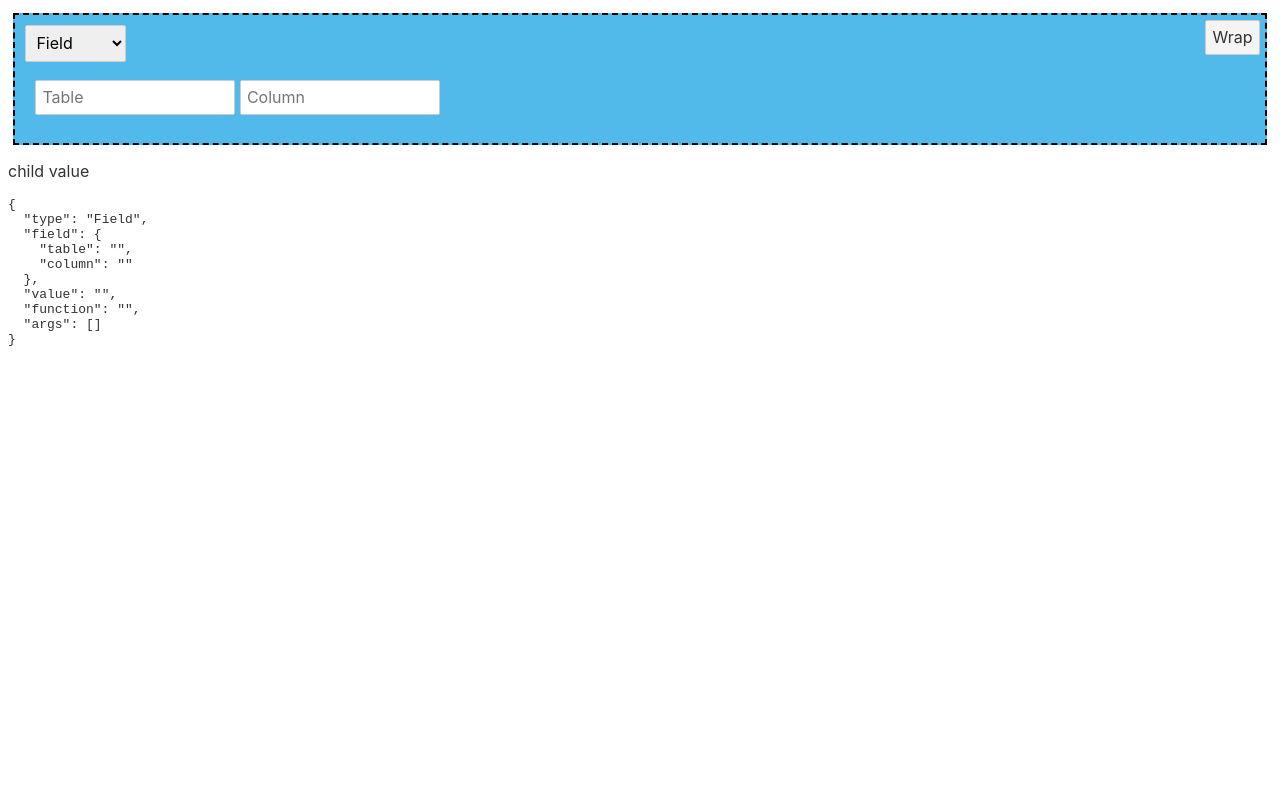
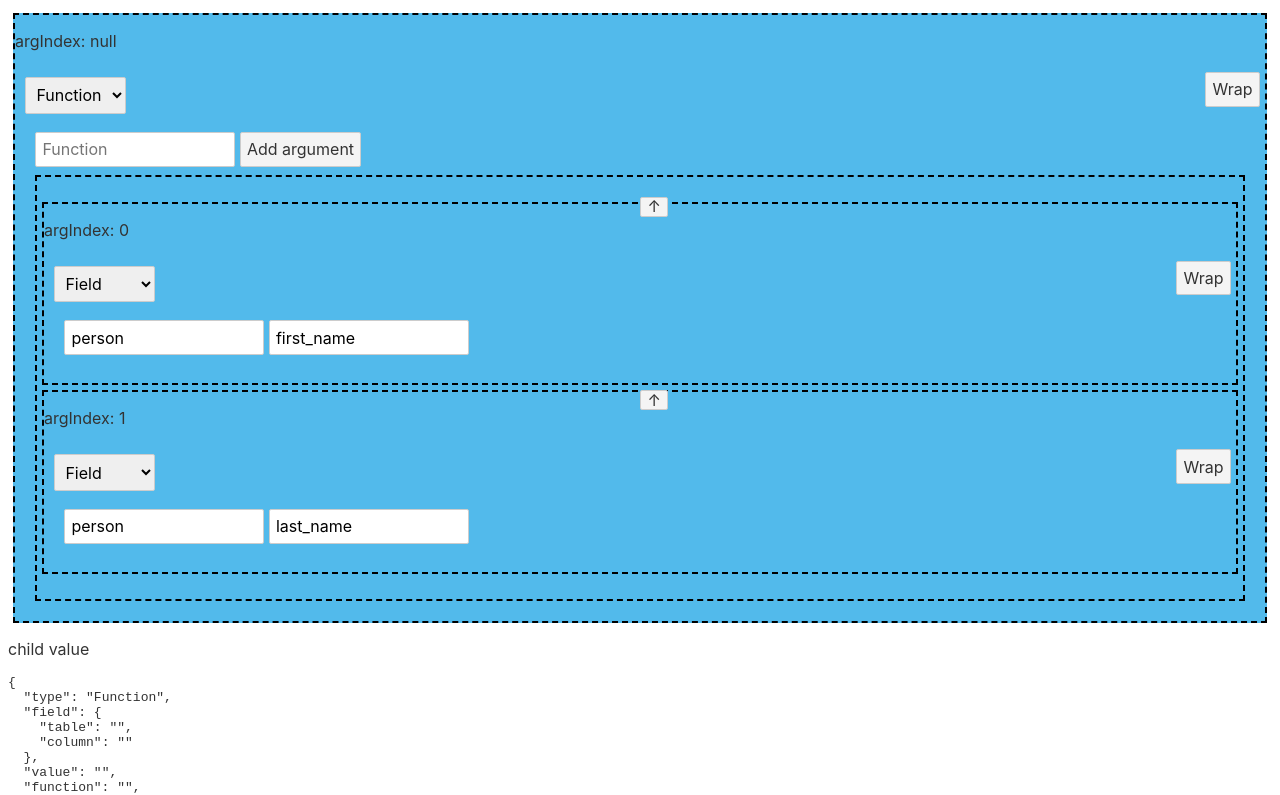
Before and after one commit to khbrendle/mast-ui, a Svelte app: page / in a window 1280 px wide. Shown: the top 795 px of the page. Built offline with nearby package versions, Linux system fonts and the light colour scheme.

Commit message:
buttons and methods created to move function arguments up and down. the buttons are working to manipulate the object, but the dom is not rendering the change. last time this happened was in the same recursive part and the solution was to move the variable that was changing into the props variable.

```diff
--- a/src/App.svelte
+++ b/src/App.svelte
@@ -6,8 +6,39 @@
 		// 3 level nesting
 		// let input =
 		//   '{"type":"Function","field":{"table":"","column":""},"value":"","function":"f.concat","args":[{"type":"Function","field":{"table":"","column":""},"value":"","function":"f.lit","args":[{"type":"Value","field":{"table":"","column":""},"value":"static text","function":"","args":[]}]}]}';
+		let input = `{
+						  "type": "Function",
+						  "field": {
+						    "table": "",
+						    "column": ""
+						  },
+						  "value": "",
+						  "function": "",
+						  "args": [
+						    {
+						      "type": "Field",
+						      "field": {
+						        "table": "person",
+						        "column": "first_name"
+						      },
+						      "value": "",
+						      "function": "",
+						      "args": []
+						    },
+						    {
+						      "type": "Field",
+						      "field": {
+						        "table": "person",
+						        "column": "last_name"
+						      },
+						      "value": "",
+						      "function": "",
+						      "args": []
+						    }
+						  ]
+						}`;
 		// start empty
-	var input = "";
+		// var input = "";
 		let child_value =
 		  input === ""
 		    ? new ColumnMappingValue()
@@ -15,24 +46,29 @@
 		$: child_value = child_value; // this will make sure the value gets updated on change
 
 		function syntaxHighlight(json) {
-		json = json.replace(/&/g, '&amp;').replace(/</g, '&lt;').replace(/>/g, '&gt;');
-		return json.replace(/("(\\u[a-zA-Z0-9]{4}|\\[^u]|[^\\"])*"(\s*:)?|\b(true|false|null)\b|-?\d+(?:\.\d*)?(?:[eE][+\-]?\d+)?)/g, function (match) {
-				var cls = 'number';
+		  json = json
+		    .replace(/&/g, "&amp;")
+		    .replace(/</g, "&lt;")
+		    .replace(/>/g, "&gt;");
+		  return json.replace(
+		    /("(\\u[a-zA-Z0-9]{4}|\\[^u]|[^\\"])*"(\s*:)?|\b(true|false|null)\b|-?\d+(?:\.\d*)?(?:[eE][+\-]?\d+)?)/g,
+		    function(match) {
+		      var cls = "number";
 		      if (/^"/.test(match)) {
 		        if (/:$/.test(match)) {
-								cls = 'key';
+		          cls = "key";
 		        } else {
-								cls = 'string';
+		          cls = "string";
 		        }
 		      } else if (/true|false/.test(match)) {
-						cls = 'boolean';
+		        cls = "boolean";
 		      } else if (/null/.test(match)) {
-						cls = 'null';
+		        cls = "null";
 		      }
-					return '<span class="' + cls + '">' + match + '</span>';
-			});
+		      return '<span class="' + cls + '">' + match + "</span>";
 		    }
-
+		  );
+		}
 </script>
 
 <div >
--- a/src/ColumnMappingComponent.svelte
+++ b/src/ColumnMappingComponent.svelte
@@ -1,8 +1,13 @@
 <script>
   import { onMount, beforeUpdate } from "svelte";
   import { ColumnMappingValue } from "./objects.js";
+
   export let props = new ColumnMappingValue().newField();
   $: props = props;
+
+  export let isArg = false;
+  console.log("object ", props, " is arg: ", isArg);
+  export let argIndex = null;
 
   let mappingTypes = [
     { id: 1, text: "Field" },
@@ -22,9 +27,21 @@
   function handleWrap() {
     props = new ColumnMappingValue().newWrapper(props);
   }
+
+  function handleMoveArgUp(idx) {
+    console.log("moving up index ", idx);
+    props.moveArgUp(idx);
+    console.log("new props: ", props);
+  }
+
+  function handleMoveArgDown(idx) {
+    console.log("moving down index ", idx);
+    props.moveArgDown(idx);
+  }
 </script>
 
 <div class='outer'>
+  <p>argIndex: {argIndex}</p>
   <select class='type-select' bind:value={props.type} on:change={handleSelectType}>
     {#each mappingTypes as type}
       <option id={type.id} value={type.text}>
@@ -32,6 +49,9 @@
       </option>
     {/each}
   </select>
+  {#if isArg}
+    <!-- <button class='up-arrow' type='button' on:click|preventDefault={() => handleMoveArgUp(argIndex)}>&#8593;</button> -->
+  {/if}
   <button class='wrap-button' type='button' on:click={handleWrap}>Wrap</button>
   <div class="inner">
   {#if props.type === 'Field'}
@@ -44,14 +64,18 @@
 
     <button type='button' on:click={handleAddArgument}>Add argument</button>
     <div class='func-args' >
-      {#each props.args as arg}
-        <svelte:self bind:props={arg}/>
+      {#each props.args as arg, idx}
+        <button class='up-arrow' type='button' on:click|preventDefault={() => handleMoveArgUp(idx)}>&#8593;</button>
+        <svelte:self bind:props={arg} isArg={true} argIndex={idx}/>
       {/each}
     </div>
   {:else }
     {alert("Type not supported")}
   {/if}
   </div>
+  <!-- {#if isArg}
+    <button class='down-arrow' type='button' on:click|preventDefault={() => handleMoveArgDown(argIndex)}>&#8595;</button>
+  {/if} -->
 </div>
 
 <style>
@@ -88,4 +112,17 @@
 									  float: right;
 									  margin: 5px;
 									}
+									.up-arrow {
+									  position: absolute;
+									  left: 50%;
+									  height: 20px;
+									  line-height: 5px;
+									}
+									.down-arrow {
+									  position: relative;
+									  bottom: -6px;
+									  left: 50%;
+									  height: 20px;
+									  line-height: 5px;
+									}
 </style>
--- a/src/objects.js
+++ b/src/objects.js
@@ -58,6 +58,27 @@ export class ColumnMappingValue {
     )
 
   }
+  // this method is used to move a function arguemnt up the list (from 2nd to 1st argument)
+  moveArgUp (idx) { // where idx is the index we want to move
+    // can't move the first object up
+    if (idx > 0) {
+      // splice args at idx removing sinlge value into temp object
+      // the value moved into tmp is the one we want to move
+      var tmp = this.args.splice(idx, 1)
+      // after we have extracted the value, placeit back into the args array at a higher index
+      this.args.splice(idx-1, 0, tmp[0])
+    }
+  }
+  moveArgDown (idx) {
+    // can't move the last object down
+    if (idx+1 < this.args.length) {
+      // splice args at idx removing sinlge value into temp object
+      // the value moved into tmp is the one we want to move
+      var tmp = this.args.splice(idx, 1)
+      // after we have extracted the value, placeit back into the args array at a higher index
+      this.args.splice(idx+1, 0, tmp[0])
+    }
+  }
 
   // based on a type, initialize the correct values and reset any that may have existed
   fromType(type) {
```
Lines whose indentation alone changed are shown as unchanged.
